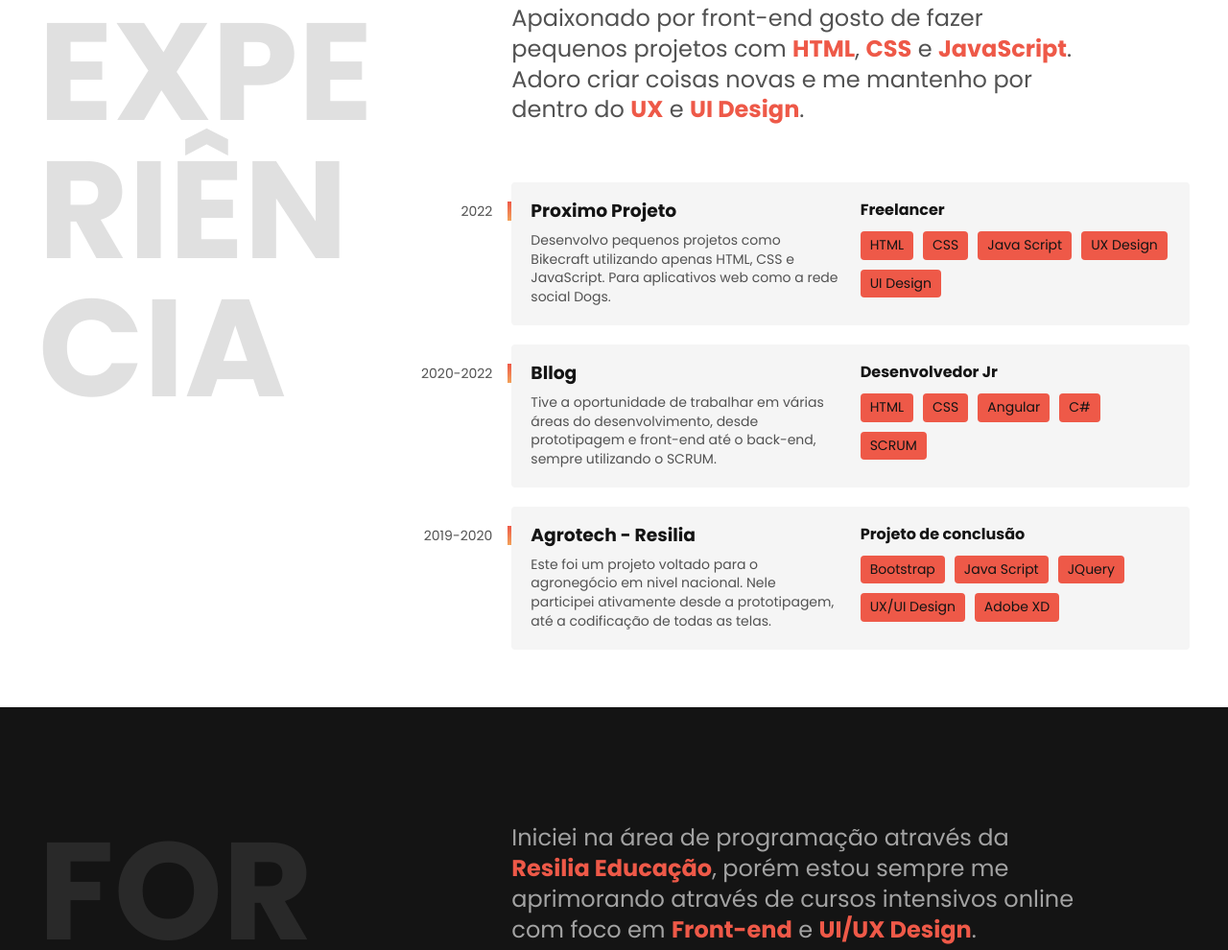
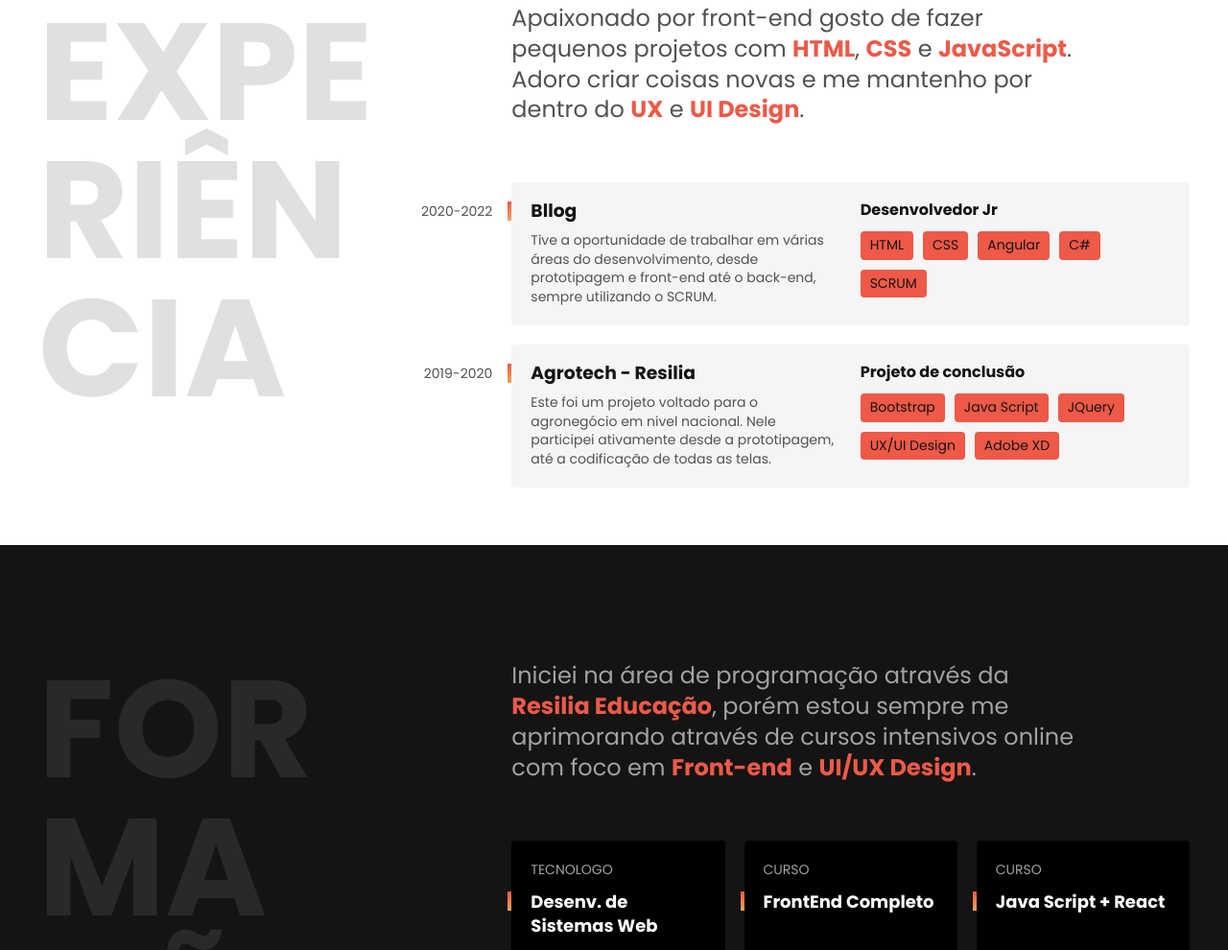
Before and after one commit to felipejesus-front/felipejesus-front.github.io, a plain HTML site: page index.html in a window 1280 px wide. Shown: the part 751-1741 px from the top of the page at 96% size. Drawn offline with Linux system fonts and the light colour scheme.

Commit message:
removendo div de projeto futuro.

```diff
--- a/index.html
+++ b/index.html
@@ -36,7 +36,7 @@
         <div>
             <p class="experiencia-texto">Apaixonado por front-end gosto de fazer pequenos projetos com <span>HTML</span>, <span>CSS</span> e <span>JavaScript</span>. Adoro criar coisas novas e me mantenho por dentro do <span>UX</span> e <span>UI Design</span>. </p>
 
-            <div class="empresa">
+            <!-- <div class="empresa">
                 <span class="empresa-ano">2022</span>
                 <h3 class="empresa-titulo">Proximo Projeto</h3>
                 <span class="empresa-titulo">Freelancer</span>
@@ -48,7 +48,7 @@
                     <li>UX Design</li>
                     <li>UI Design</li>
                 </ul>
-            </div>
+            </div> -->
 
             <div class="empresa">
                 <span class="empresa-ano">2020-2022</span>
```
